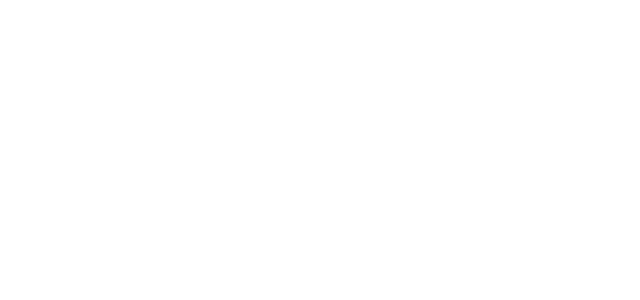
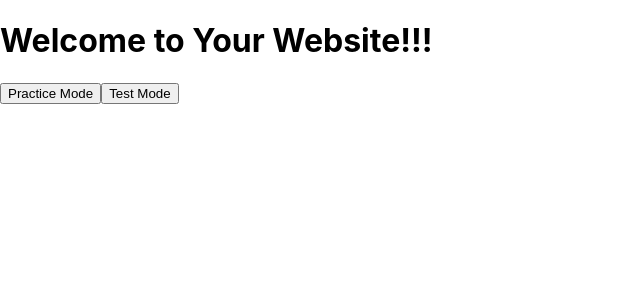
Before and after one commit to MphoM242/sdp_sorting, a React (Create React App) app: page / in a window 1280 px wide. Shown: the top 300 px of the page, without its empty margins (0-640 px from the left). Built offline with nearby package versions, Linux system fonts and the light colour scheme.

Commit message:
it doesn't work

```diff
--- a/src/App.js
+++ b/src/App.js
@@ -1,7 +1,6 @@
-import logo from './logo.svg';
+import React from 'react';
 import './App.css';
-import React from 'react';
-import { BrowserRouter as Router, Route, Switch } from 'react-router-dom';
+import { BrowserRouter as Router, Switch, Route } from 'react-router-dom';
 import mainPage from './components/mainPage';
 import practicePage from './components/practicePage';
 import testPage from './components/testPage';
@@ -9,19 +8,11 @@
 function App() {
   return (
     <Router>
-      <div className="App">
-        <Switch>
-          <Route path="/practice">
-            <practicePage />
-          </Route>
-          <Route path="/test">
-            <testPage />
-          </Route>
-          <Route path="/">
-            <mainPage />
-          </Route>
-        </Switch>
-      </div>
+      <Switch>
+        <Route path="/practice" component={practicePage} />
+        <Route path="/test" component={testPage} />
+        <Route path="/" component={mainPage} />
+      </Switch>
     </Router>
   );
 }
--- a/src/components/mainPage.js
+++ b/src/components/mainPage.js
@@ -5,7 +5,7 @@
 const mainPage = () => {
   return (
     <div>
-      <h1>Welcome to Your Website</h1>
+      <h1>Welcome to Your Website!!!</h1>
       <Link to="/practice">
         <button>Practice Mode</button>
       </Link>
```
